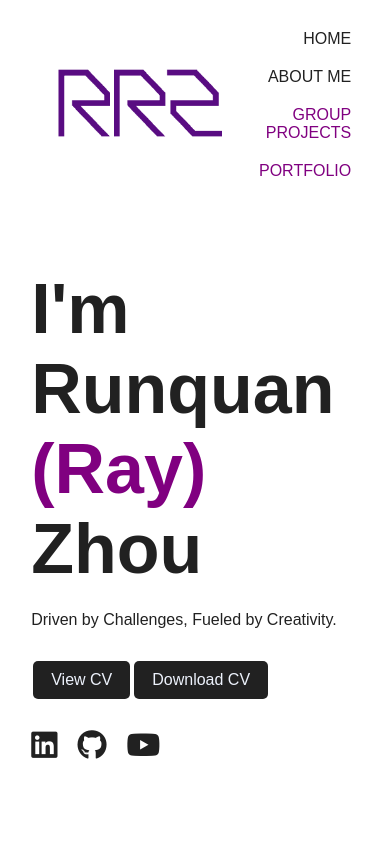
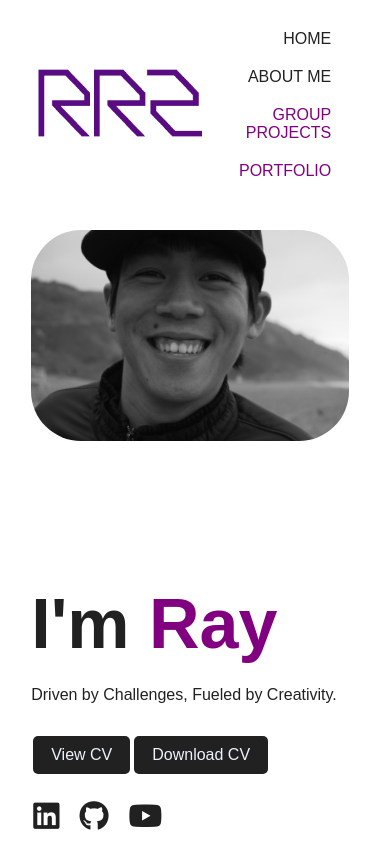
Before and after one commit to runquan-ray-zhou/0.4-personal_homepage, a React (Vite) app: page / in a window 390 px wide. Built offline with nearby package versions, Linux system fonts and the light colour scheme.

Commit message:
adjust photo and media queries

```diff
--- a/src/App.css
+++ b/src/App.css
@@ -39,9 +39,9 @@ nav{
     justify-content: space-between;
 }
 .logo{
+    margin-left: -20px;
     width: 200px;
     cursor: pointer;
-    /* border-radius: 50%; */
 }
 nav ul li{
     cursor: pointer;
@@ -74,8 +74,12 @@ nav ul li a:hover{
     }
 }
 .info{
+    display: flex;
+    flex-direction: column;
     margin-left: 8%;
-    margin-top: 15%;
+    position: fixed;
+    bottom: 0;
+    margin-bottom: 40px;
 }
 .info h1{
     font-size: 70px;
@@ -101,27 +105,19 @@ span{
 .img-box{
     width: 25%;
     height: 50%;
-    position: absolute;
-    top: 100px;
-    right: 400px;
+    margin-left: 8%;
+    margin-top: 5%;
 }
 .img-box img{
-    height: 50%;
     position: absolute;
-    left: 50%;
-    bottom: 0;
-    transform: translateX(-50%);
-    border-radius: 10px;
-    transition: bottom 1s, left 1s;
-}
-.img-box:hover .back-img{
-    bottom: 140px;
-}
-.img-box:hover .main-img{
-    left: 1px;
+    border-radius: 50px;
+    height: 25%;
 }
 .social-links{
-    margin-left: 8%;
+    margin-left: 8.5%;
+    position: fixed;
+    bottom: 0;
+    margin-bottom: 10px;
 }
 .social-links a{
     font-size: 30px;
@@ -131,3 +127,15 @@ span{
 .social-links a:hover{
    color: purple;
 }
+.info__shortname {
+    display: none;
+}
+
+@media (max-height: 900px) {
+    .info__fullname {
+        display: none;
+    }
+    .info__shortname {
+        display: flex;
+    }
+}
--- a/src/App.jsx
+++ b/src/App.jsx
@@ -1,9 +1,8 @@
-import { useState } from 'react'
+
 import './App.css'
 import Nav from './components/Nav'
 import Info from './components/Info'
 import ImageBox from './components/ImageBox'
-import SocialLinks from './components/SocialLInks'
 
 
 function App() {
@@ -13,8 +12,7 @@ function App() {
     <div className="App">
       <Nav />
       <Info />
-      {/* <ImageBox /> */}
-      <SocialLinks />
+      <ImageBox />
     </div>
   )
 }
--- a/src/components/ImageBox.jsx
+++ b/src/components/ImageBox.jsx
@@ -5,7 +5,6 @@ export default function ImageBox() {
 
     return (
         <div className="img-box">
-            <img src={color} className="back-img" />
             <img src={bw} className="main-img" />
         </div>
     )
--- a/src/components/Info.jsx
+++ b/src/components/Info.jsx
@@ -1,14 +1,22 @@
 export default function Info() {
 
     return(
-
-    <div className="info">
-        <h1>I'm Runquan <br/> <span>(Ray)</span> Zhou</h1>
-        <p>Driven by Challenges, Fueled by Creativity.</p>
-        {/* <a href="https://docs.google.com/document/d/1PU9O1aSlj2VsTaWBED22dhGutsqY4YopTi5Uoedt4-s/edit#heading=h.81gx5oix5oym">Show CV</a> */}
-        <a href="https://drive.google.com/file/d/1PU9O1aSlj2VsTaWBED22dhGutsqY4YopTi5Uoedt4-s/view" target="_blank">View CV</a>
-        <a href="https://docs.google.com/document/d/1PU9O1aSlj2VsTaWBED22dhGutsqY4YopTi5Uoedt4-s/export?format=pdf" download>Download CV</a>
-    </div>
+    <>
+        <div className="info">
+            <h1 className="info__fullname">I'm Runquan <br/> <span>(Ray)</span> Zhou</h1>
+            <h1 className="info__shortname">I'm&nbsp;<span>Ray</span></h1>
+            <p>Driven by Challenges, Fueled by Creativity.</p>
+            <div>
+                <a href="https://drive.google.com/file/d/1PU9O1aSlj2VsTaWBED22dhGutsqY4YopTi5Uoedt4-s/view" target="_blank" rel="noopener noreferrer">View CV</a>
+                <a href="https://docs.google.com/document/d/1PU9O1aSlj2VsTaWBED22dhGutsqY4YopTi5Uoedt4-s/export?format=pdf" download>Download CV</a>
+            </div>
+        </div>
+        <div className="social-links">
+            <a href="https://www.linkedin.com/in/runquanrayzhou/"><i className="fab fa-linkedin"></i></a>
+            <a href="https://github.com/runquan-ray-zhou"><i className="fab fa-github"></i></a>
+            <a href="https://therealyoutube.netlify.app/"><i className="fab fa-youtube"></i></a>
+        </div>
+    </>
 
     )
 
--- a/src/components/Nav.jsx
+++ b/src/components/Nav.jsx
@@ -48,24 +48,24 @@ export default function Nav() {
             <li>
                 <span onClick={handleGroupDisplayChange}>GROUP PROJECTS</span>
                     <div className="dropDown" style={{display:groupDisplay}}>
-                        <span><a href="https://mynotes-app-project.netlify.app/">0.7 - NOTES APP</a></span>
-                        <span><a href="https://therealyoutube.netlify.app/">0.9 - YOUTUBE CLONE</a></span>
-                        <span><a href="https://streetbites.netlify.app/">1.6 - STREETBITES APP</a></span>
+                        <span><a href="https://mynotes-app-project.netlify.app/" target="_blank" rel="noopener noreferrer">0.7 - NOTES APP</a></span>
+                        <span><a href="https://therealyoutube.netlify.app/" target="_blank" rel="noopener noreferrer">0.9 - YOUTUBE CLONE</a></span>
+                        <span><a href="https://streetbites.netlify.app/" target="_blank" rel="noopener noreferrer">1.6 - STREETBITES APP</a></span>
                     </div>
 
             </li>
             <li>
                 <span onClick={handlePortfolioDisplayChange}>PORTFOLIO</span>
                         <div className="dropDown" style={{display:portfolioDisplay}}>
-                            <span><a href="https://squadtrack.netlify.app/">0.1 - SQUAD TRACK</a></span>
-                            <span><a href="https://runquan-ray-zhou.github.io/0.2-connectfour/">0.2 - CONNECT 4</a></span>
-                            <span><a href="https://anaira.netlify.app/">0.3 - SQUAD HOME PAGE</a></span>
-                            <span><a href="https://therealpokedex.netlify.app/">0.4 - POKEDEX</a></span>
-                            <span><a href="https://cowsaywhat.netlify.app/">0.6 - COW SAY</a></span>
-                            <span><a href="https://quiz-me-trivia-app.netlify.app/">0.8 - QUIZ ME</a></span>
-                            <span><a href="https://pocket-dictionary-app.netlify.app/">1.0 - DICTIONARY</a></span>
-                            <span><a href="https://bankbankster.netlify.app/">1.1 - BANK BANKSTER</a></span>
-                            <span><a href="https://linknyc-finder.netlify.app/">2.9 - LinkNYC FINDER</a></span>
+                            <span><a href="https://squadtrack.netlify.app/" target="_blank" rel="noopener noreferrer">0.1 - SQUAD TRACK</a></span>
+                            <span><a href="https://runquan-ray-zhou.github.io/0.2-connectfour/" target="_blank" rel="noopener noreferrer">0.2 - CONNECT 4</a></span>
+                            <span><a href="https://anaira.netlify.app/" target="_blank" rel="noopener noreferrer">0.3 - SQUAD HOME PAGE</a></span>
+                            <span><a href="https://therealpokedex.netlify.app/" target="_blank" rel="noopener noreferrer">0.4 - POKEDEX</a></span>
+                            <span><a href="https://cowsaywhat.netlify.app/" target="_blank" rel="noopener noreferrer">0.6 - COW SAY</a></span>
+                            <span><a href="https://quiz-me-trivia-app.netlify.app/" target="_blank" rel="noopener noreferrer">0.8 - QUIZ ME</a></span>
+                            <span><a href="https://pocket-dictionary-app.netlify.app/" target="_blank" rel="noopener noreferrer">1.0 - DICTIONARY</a></span>
+                            <span><a href="https://bankbankster.netlify.app/" target="_blank" rel="noopener noreferrer">1.1 - BANK BANKSTER</a></span>
+                            <span><a href="https://linknyc-finder.netlify.app/" target="_blank" rel="noopener noreferrer">2.9 - LinkNYC FINDER</a></span>
                         </div>
             </li>
         </ul>
--- a/src/components/SocialLInks.jsx
+++ /dev/null
@@ -1,10 +0,0 @@
-export default function SocialLinks() {
-
-    return (
-        <div className="social-links">
-            <a href="https://www.linkedin.com/in/runquanrayzhou/"><i className="fab fa-linkedin"></i></a>
-            <a href="https://github.com/runquan-ray-zhou"><i className="fab fa-github"></i></a>
-            <a href="https://therealyoutube.netlify.app/"><i className="fab fa-youtube"></i></a>
-        </div>
-    )
-}
```
